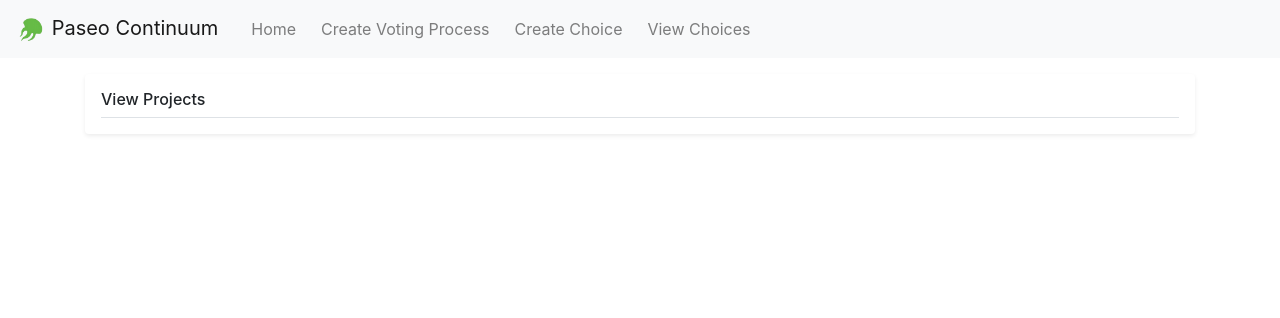
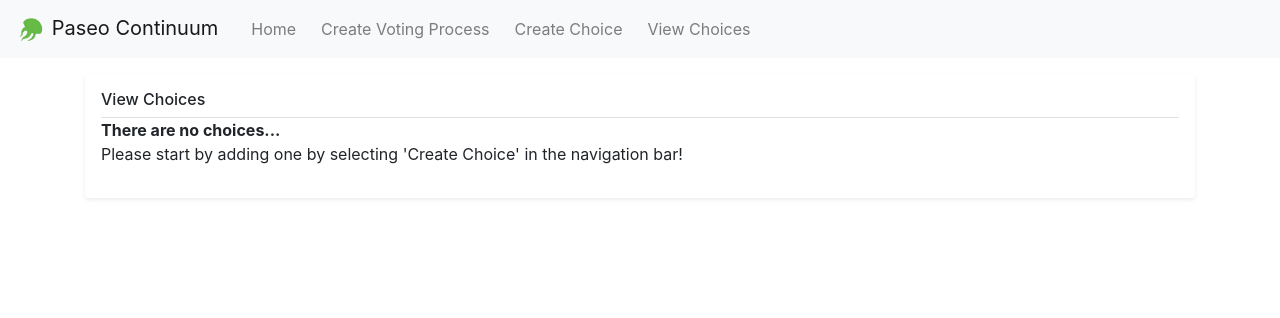
Before and after one commit to Freyja-Folkvangr/django-voting-example, a Django app: page /view_choices/ in a window 1280 px wide. Shown: the top 318 px of the page. Run offline with Django 3.2, Linux system fonts and the light colour scheme; data that the repository does not hold is empty; some libraries are stand-ins or nearby versions.

Commit message:
updated titles, fixed an error that prevented view choices template to display a message when there is no choice in db
s

s

s

```diff
--- a/continuum/templates/continuum/create_choice.html
+++ b/continuum/templates/continuum/create_choice.html
@@ -1,9 +1,9 @@
 {% extends 'continuum/base.html' %}
-{% block title %}Enter Project {% endblock %}
+{% block title %}Create a Choice {% endblock %}
 
 {% block body %}
 
-    <h6 class="border-bottom border-gray pb-2 mb-0">Create Project</h6>
+    <h6 class="border-bottom border-gray pb-2 mb-0">Create a Choice</h6>
 
     <div class="media text-muted pt-3"></div>
 
--- a/continuum/templates/continuum/create_voting_process.html
+++ b/continuum/templates/continuum/create_voting_process.html
@@ -1,5 +1,5 @@
 {% extends 'continuum/base.html' %}
-{% block title %} Budget {% endblock %}
+{% block title %} Create Voting Process {% endblock %}
 
 {% block body %}
     <h5 class="border-bottom border-gray pb-2 mb-0">Create a Voting Process</h5>
--- a/continuum/templates/continuum/index.html
+++ b/continuum/templates/continuum/index.html
@@ -1,5 +1,5 @@
 {% extends 'continuum/base.html' %}
-{% block title %} Index {% endblock %}
+{% block title %} Home {% endblock %}
 {% block body %}
 
     <div class="row">
@@ -29,6 +29,7 @@
     </div>
     <div class="row">
         {% if voting_processes %}
+            <h6>View Voting Processes</h6>
             <ul>
                 {% for voting_process in voting_processes %}
                     <li><a href="{% url 'continuum:detail' voting_process.id %}">{{ voting_process.question_text.upper }}</a></li>
--- a/continuum/templates/continuum/view_choice_details.html
+++ b/continuum/templates/continuum/view_choice_details.html
@@ -1,5 +1,5 @@
 {% extends 'continuum/base.html' %}
-{% block title %} Project Details {% endblock %}
+{% block title %} View Choice details {% endblock %}
 
 {% block body %}
     <h6 class="border-bottom border-gray pb-2 mb-0">Name: {{ choice.choice_text.upper }}</h6>
--- a/continuum/templates/continuum/view_choices.html
+++ b/continuum/templates/continuum/view_choices.html
@@ -1,13 +1,12 @@
 {% extends 'continuum/base.html' %}
-{% block title %} Project Details {% endblock %}
+{% block title %} View Choices {% endblock %}
 
 {% block body %}
-    <h6 class="border-bottom border-gray pb-2 mb-0">View Projects</h6>
-    {% if projects.count == 0 %}
-        <p><b>There are no projects...</b><br>Please start by adding one!</p>
+    <h6 class="border-bottom border-gray pb-2 mb-0">View Choices</h6>
+    {% if count == 0 %}
+        <p><b>There are no choices...</b><br>Please start by adding one by selecting 'Create Choice' in the navigation bar!</p>
     {% else %}
         {% for choice in choices %}
-
             <div class="media text-muted pt-3">
                 <img src="/static/medusa.svg" height="32px" , width="32px">
                 <p class="media-body pb-3 mb-0 small lh-125 border-bottom border-gray">
--- a/continuum/views.py
+++ b/continuum/views.py
@@ -44,8 +44,10 @@ def create_question(request):
 
 def view_choices(request):
     choices = Choice.objects.all()
+    count = Choice.objects.all().count()
     context = {
-        'choices': choices
+        'choices': choices,
+        'count': count
     }
     return render(request, 'continuum/view_choices.html', context)
 
```
